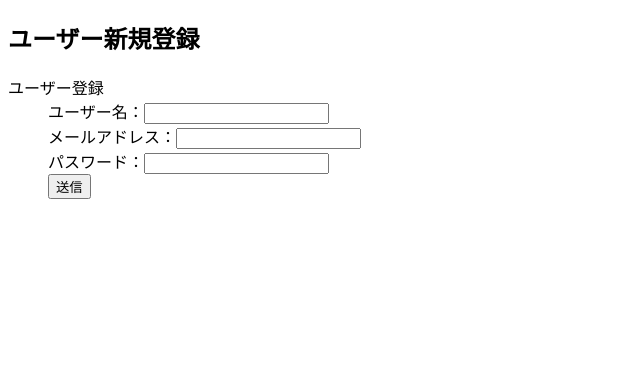
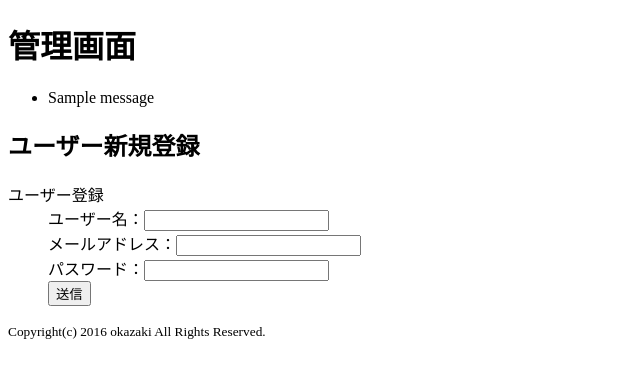
Before and after one commit to y-okazaki/simplediary, a Flask app: page /user/add in a window 1280 px wide. Shown: the top 378 px of the page, without its empty margins (0-640 px from the left). Run offline with Flask 2, Linux system fonts and the light colour scheme; tables that the repository leaves empty hold one stand-in row (values such as "Sample post"); one stand-in notice (Sample message) is shown.

Commit message:
ベースのテンプレートを追加

```diff
--- /dev/null
+++ b/simplediary/templates/admin_base.html
@@ -0,0 +1,2 @@
+{% extends 'base.html' %}
+{% block title %}-管理画面{% endblock %}
--- /dev/null
+++ b/simplediary/templates/base.html
@@ -0,0 +1,29 @@
+<!DOCTYPE html>
+<html lang="ja">
+<head>
+    <meta charset="UTF-8">
+    <title>エビ養殖管理システム{% block title %}{% endblock %}</title>
+</head>
+<body>
+    <header id="header">
+        <h1>管理画面</h1>
+    </header>
+{% with messages = get_flashed_messages() %}
+    {% if messages %}
+    <div class="flash_message">
+        <ul>
+        {% for message in messages %}
+            <li>{{ message }}</li>
+        {% endfor %}
+        </ul>
+    </div>
+    {% endif %}
+{% endwith %}
+    <div id="contents">
+        {% block contents %}{% endblock %}
+    </div>
+    <footer id="footer">
+        <small>Copyright(c) 2016 okazaki All Rights Reserved. </small>
+    </footer>
+</body>
+</html>
--- a/simplediary/templates/user/add.html
+++ b/simplediary/templates/user/add.html
@@ -1,11 +1,15 @@
-<!DOCTYPE html>
-<html lang="en">
-<head>
-    <meta charset="UTF-8">
-    <title>Document</title>
-</head>
-<body>
+{% extends 'admin_base.html' %}
+
+{% block title %}{{ super() }}- ユーザー追加{% endblock %}
+
+{% block contents %}
     <h2>ユーザー新規登録</h2>
+    {% if form.errors %}
+    <ul>
+        {% for error in form.errors.values() %}
+        <li>{{ error[0] }}</li>
+        {% endfor %}
+    </ul>
+    {% endif %}
     {% include 'user/form.html' %}
-</body>
-</html>
+{% endblock contents %}
```
